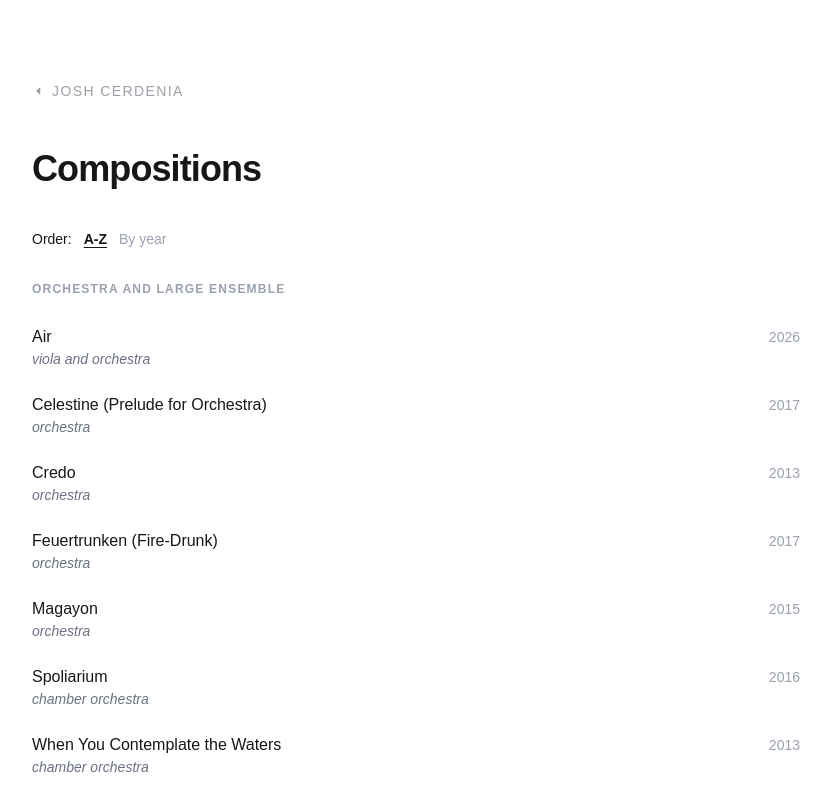
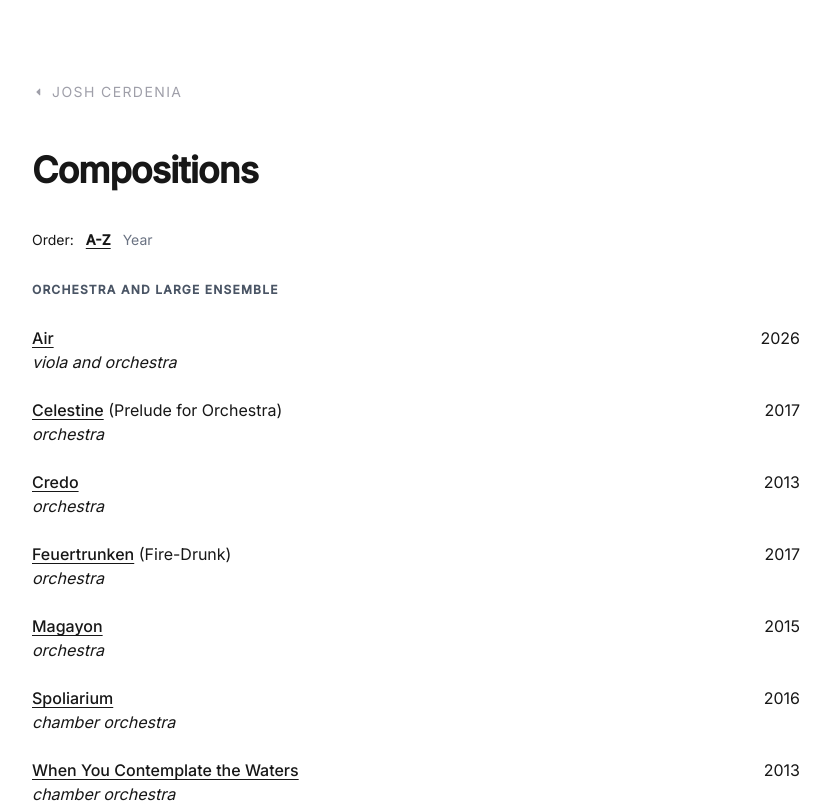
Before and after one commit to jcerdenia/cerdenia.com-v2, a Next.js app: page /compositions in a window 1280 px wide. Shown: the top 803 px of the page, without its empty margins (224-1055 px from the left). Built offline with nearby package versions, Linux system fonts and the light colour scheme.

Commit message:
individual works page

```diff
--- a/app/components/BackLink.tsx
+++ b/app/components/BackLink.tsx
@@ -1,14 +1,20 @@
 import Link from "next/link";
 import { FaCaretLeft } from "react-icons/fa";
 
-export default function BackLink() {
+export default function BackLink({
+  href = "/",
+  label = "Josh Cerdenia",
+}: {
+  href?: string;
+  label?: string;
+}) {
   return (
     <Link
-      href="/"
+      href={href}
       className="no-underline mb-12 inline-flex items-center gap-2 text-sm uppercase tracking-widest text-zinc-400 hover:text-zinc-900"
     >
       <FaCaretLeft size={12} />
-      Josh Cerdenia
+      {label}
     </Link>
   );
 }
--- a/app/compositions/CompositionsList.tsx
+++ b/app/compositions/CompositionsList.tsx
@@ -1,15 +1,8 @@
 "use client";
 
+import Link from "next/link";
 import { useState } from "react";
-
-interface Work {
-  key: string;
-  title: string;
-  subtitle?: string;
-  instrumentation: string;
-  category: string;
-  year: number;
-}
+import { Work } from "./types";
 
 const CATEGORY_LABELS: Record<string, string> = {
   orchestra: "Orchestra and Large Ensemble",
@@ -27,7 +20,7 @@ export default function CompositionsList({ works }: { works: Work[] }) {
 
   const grouped = CATEGORY_ORDER.reduce<Record<string, Work[]>>((acc, cat) => {
     const items = works
-      .filter((w) => w.category === cat)
+      .filter((w) => w.category === cat && !w.hidden)
       .sort((a, b) =>
         sort === "alpha"
           ? a.title.localeCompare(b.title)
@@ -43,35 +36,37 @@ export default function CompositionsList({ works }: { works: Work[] }) {
         <span>Order: </span>
         <button
           onClick={() => setSort("alpha")}
-          className={sort === "alpha" ? "font-semibold underline underline-offset-3" : "cursor-pointer text-gray-400 hover:text-gray-600"}
+          className={sort === "alpha" ? "font-semibold underline underline-offset-3" : "cursor-pointer text-gray-500 hover:text-gray-900"}
         >
           A-Z
         </button>
         <button
           onClick={() => setSort("year")}
-          className={sort === "year" ? "font-semibold underline underline-offset-3" : "cursor-pointer text-gray-400 hover:text-gray-600"}
+          className={sort === "year" ? "font-semibold underline underline-offset-3" : "cursor-pointer text-gray-500 hover:text-gray-900"}
         >
-          By year
+          Year
         </button>
       </div>
 
       <div className="space-y-10">
         {Object.entries(grouped).map(([cat, items]) => (
           <section key={cat}>
-            <h2 className="mb-4 text-xs font-semibold uppercase tracking-widest text-gray-400">
+            <h2 className="mb-4 text-xs font-semibold uppercase tracking-widest text-gray-600">
               {CATEGORY_LABELS[cat] ?? cat}
             </h2>
             <ul>
               {items.map((work) => (
                 <li key={work.key} className="flex items-baseline justify-between gap-4 py-3">
                   <div>
-                    <span className="font-medium">{work.title}</span>
+                    <Link href={`/compositions/${work.key}`} className="font-medium hover:underline">
+                      {work.title}
+                    </Link>
                     {work.subtitle && (
                       <span>{` (${work.subtitle})`}</span>
                     )}
-                    <p className="text-sm text-gray-500 italic">{work.instrumentation}</p>
+                    <p className="italic">{work.instrumentation}</p>
                   </div>
-                  <span className="shrink-0 text-sm text-gray-400">{work.year}</span>
+                  <span className="shrink-0">{work.year}</span>
                 </li>
               ))}
             </ul>
--- /dev/null
+++ b/app/compositions/[key]/page.tsx
@@ -0,0 +1,80 @@
+import fs from "fs";
+import path from "path";
+import { notFound } from "next/navigation";
+import ReactMarkdown from "react-markdown";
+import rehypeRaw from "rehype-raw";
+import BackLink from "../../components/BackLink";
+import Footer from "../../components/Footer";
+import { Work } from "../types";
+
+export async function generateStaticParams() {
+  const works: Work[] = JSON.parse(
+    fs.readFileSync(path.join(process.cwd(), "content/works.json"), "utf8")
+  );
+  return works.map((w) => ({ key: w.key }));
+}
+
+export default async function WorkPage({
+  params,
+}: {
+  params: Promise<{ key: string }>;
+}) {
+  const { key } = await params;
+  const works: Work[] = JSON.parse(
+    fs.readFileSync(path.join(process.cwd(), "content/works.json"), "utf8")
+  );
+  const work = works.find((w) => w.key === key);
+  if (!work || work.hidden) notFound();
+
+  return (
+    <main className="flex min-h-screen flex-col bg-white font-sans">
+      <div className="mx-auto w-full max-w-4xl flex-1 px-6 py-12 sm:px-16 sm:py-20">
+        <BackLink href="/compositions" label="Compositions" />
+
+        <h1 className="mb-3 text-3xl font-semibold tracking-tight sm:text-4xl">
+          {work.title} {work.subtitle && `(${work.subtitle})`}
+        </h1>
+
+        <div className="mb-8 text-sm">
+          {work.instrumentation && <p className="italic">For {work.instrumentation} ({work.year})</p>}
+          {!work.instrumentation && <p>{work.year}</p>}
+        </div>
+
+        {!work.content && (
+          <p className="italic">Coming soon.</p>
+        )}
+
+        {work.content && (
+          <div className="prose max-w-2xl">
+            <ReactMarkdown
+              rehypePlugins={[rehypeRaw]}
+              components={{
+                h6: ({ children }) => (
+                  <h6 className="mt-6 mb-1 text-xs font-semibold uppercase tracking-widest text-gray-600">
+                    {children}
+                  </h6>
+                ),
+                p: ({ children }) => (
+                  <p className="mb-4 leading-relaxed">{children}</p>
+                ),
+                a: ({ href, children }) => (
+                  <a href={href} target="_blank" rel="noopener noreferrer">
+                    {children}
+                  </a>
+                ),
+                blockquote: ({ children }) => (
+                  <blockquote className="border-l-2 border-gray-300 pl-4 italic">
+                    {children}
+                  </blockquote>
+                ),
+              }}
+            >
+              {work.content}
+            </ReactMarkdown>
+          </div>
+        )}
+      </div>
+      <Footer />
+    </main>
+  );
+}
--- /dev/null
+++ b/app/compositions/types.ts
@@ -0,0 +1,12 @@
+export interface Work {
+  key: string;
+  title: string;
+  subtitle?: string;
+  instrumentation?: string;
+  description?: string;
+  category: string;
+  year: number;
+  scoreUrl?: string;
+  content?: string;
+  hidden?: boolean;
+}
--- a/app/globals.css
+++ b/app/globals.css
@@ -9,15 +9,20 @@
 @theme inline {
   --color-background: var(--background);
   --color-foreground: var(--foreground);
-  --font-sans: var(--font-geist-sans);
+  --font-sans: var(--font-inter);
   --font-mono: var(--font-geist-mono);
 }
 
 
+html {
+  font-size: 16px;
+}
+
 body {
   background: var(--background);
   color: var(--foreground);
-  font-family: Arial, Helvetica, sans-serif;
+  font-family: var(--font-inter), serif;
+  font-weight: 400;
 }
 
 @layer base {
--- a/app/layout.tsx
+++ b/app/layout.tsx
@@ -1,10 +1,17 @@
 import type { Metadata } from "next";
-import { Inter } from "next/font/google";
+import { Cormorant_Garamond, Inter } from "next/font/google";
 import "./globals.css";
+
+const cormorant = Cormorant_Garamond({
+  variable: "--font-cormorant",
+  subsets: ["latin"],
+  weight: ["300", "400", "500", "600", "700"],
+});
 
 const inter = Inter({
   variable: "--font-inter",
   subsets: ["latin"],
+  weight: ["300", "400", "500"],
 });
 
 export const metadata: Metadata = {
@@ -19,7 +26,7 @@ export default function RootLayout({
 }>) {
   return (
     <html lang="en">
-      <body className={`${inter.variable} antialiased`}>
+      <body className={`${cormorant.variable} ${inter.variable} subpixel-antialiased`}>
         {children}
       </body>
     </html>
--- a/content/works.json
+++ b/content/works.json
@@ -171,7 +171,7 @@
   {
     "key": "dumagat-fantasy",
     "title": "Dumagat Fantasy",
-    "instrumentation": "flute, clarinet, violin, cello, piano",
+    "instrumentation": "flute, clarinet, violin, cello, and piano",
     "category": "chamber",
     "description": "Commissioned by the Asian Contemporary Ensemble",
     "year": 2012,
@@ -378,6 +378,7 @@
     "tags": [
       "piano"
     ],
+    "hidden": true,
     "content": "<iframe class=\"mb-3\" width=\"100%\" height=\"300\" scrolling=\"no\" frameborder=\"no\" allow=\"autoplay\" src=\"https://w.soundcloud.com/player/?url=https%3A//api.soundcloud.com/tracks/17986872&color=%234a4a4a&auto_play=false&hide_related=false&show_comments=true&show_user=true&show_reposts=false&show_teaser=true&visual=true\"></iframe>\n\n###### Composer's Note\n\nA single movement roughly in sonata-allegro form, written in Singapore in early 2011.\n\n###### Duration\n4 minutes\n\n###### First Performance\nMarch 2011, Conservatory Orchestra Hall, Singapore\\\nJoshua Cerdenia, piano"
   },
   {
--- a/package.json
+++ b/package.json
@@ -15,7 +15,8 @@
     "react": "19.2.3",
     "react-dom": "19.2.3",
     "react-icons": "^5.6.0",
-    "react-markdown": "^10.1.0"
+    "react-markdown": "^10.1.0",
+    "rehype-raw": "^7.0.0"
   },
   "devDependencies": {
     "@tailwindcss/postcss": "^4",
```
Also changed, not shown: 1 other file (tests, documents, lock files or other folders).
